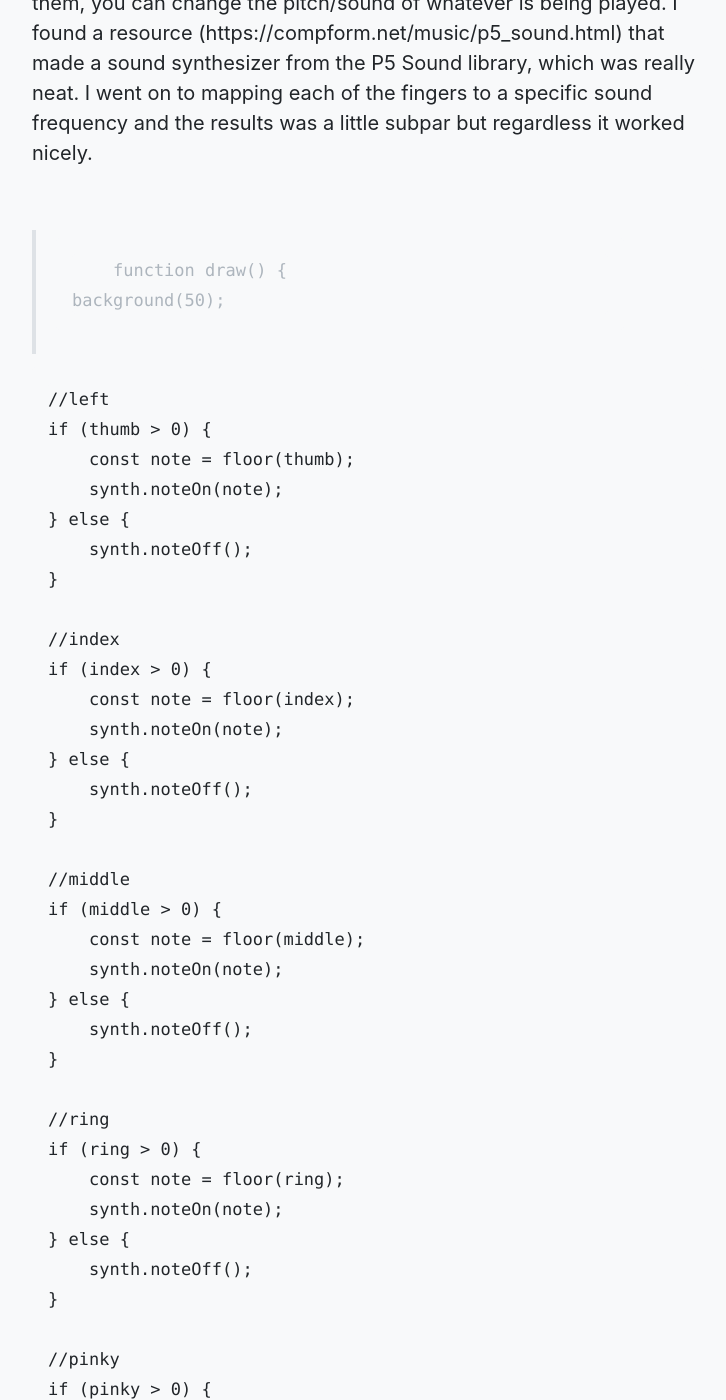
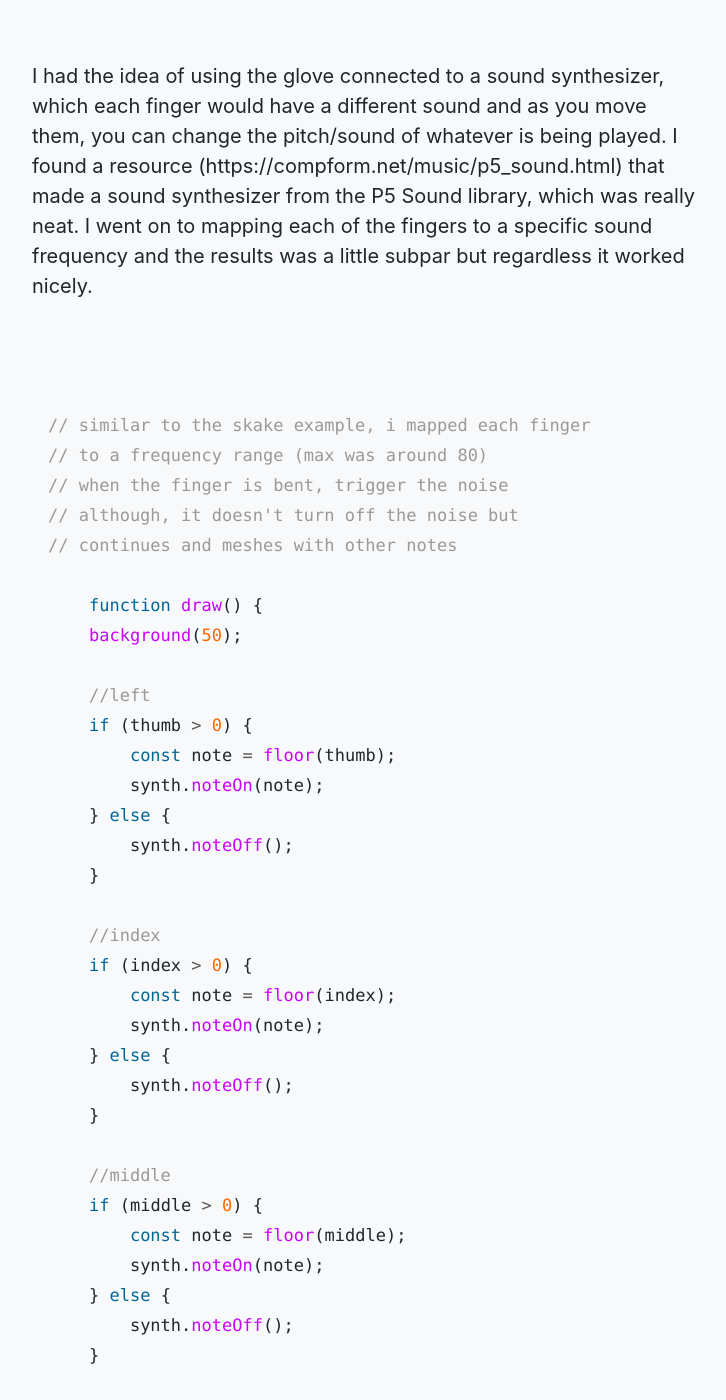
Before and after one commit to ixdwtruong/ixdwtruong.github.io, a Jekyll site: the page built from _posts/0001-01-06-intobjp2.md, in a window 1280 px wide and 1400 px high, scrolled down 7134 px. Shown: the whole window, without its empty margins (272-998 px from the left). Built offline with Jekyll 4.4.1, drawn with Linux system fonts in a browser that asks for light colours; some of the changed text lies outside the part shown.

Commit message:
Update 0001-01-06-intobjp2.md

````diff
--- a/_posts/0001-01-06-intobjp2.md
+++ b/_posts/0001-01-06-intobjp2.md
@@ -93,12 +93,13 @@
 <br>
 
 ```javascript
-//for my oscillator example, I mapped the index and middle fingers to the specific frequency from the original sketch
+//for my oscillator example, I mapped the index and middle
+//fingers to the specific frequency from the original sketch
 
 if(sensors.length > 4) {
             index = map(sensors[1], 0, 450, 1, 0.01);
             middle = map(sensors[2], 0, 450, 40, 880);
-            }
+}
 ```
 
 <br>
@@ -123,7 +124,13 @@
 
 <br>
 
->         //left
+```javascript
+
+// here in the snake example, i mapped each finger to a specific
+// direction. when the finger is bent and the sensor hits
+// a specific vale, it triggers that direction
+
+    //left
     if (thumb > 250) {
         snake.setDir(-1, 0);
     }
@@ -140,8 +147,9 @@
 
     //up
     if (pinky > 400) {
-        snake.setDir(0, -1);
+    snake.setDir(0, -1);
     }
+```
 
 <br>
 
@@ -161,7 +169,16 @@
 
 <br>
 
->         function draw() {
+
+```javascript
+
+// similar to the skake example, i mapped each finger
+// to a frequency range (max was around 80)
+// when the finger is bent, trigger the noise
+// although, it doesn't turn off the noise but
+// continues and meshes with other notes
+
+    function draw() {
     background(50);
 
     //left
@@ -226,6 +243,8 @@
     }
 }
 
+```
+
 <br>
 
 I think that if I played around with the code a little bit more, I think I would be able to make it to produce a cleaner sound. Due to the values being mapped and the serial monitor constantly outputting data – The notes continuously play due to the bending of the flex sensor. Since there isn’t a “stop” button like a key where you can hold and release, it’s a bit difficult as there is a bit of variance for the flex sensor.
````
